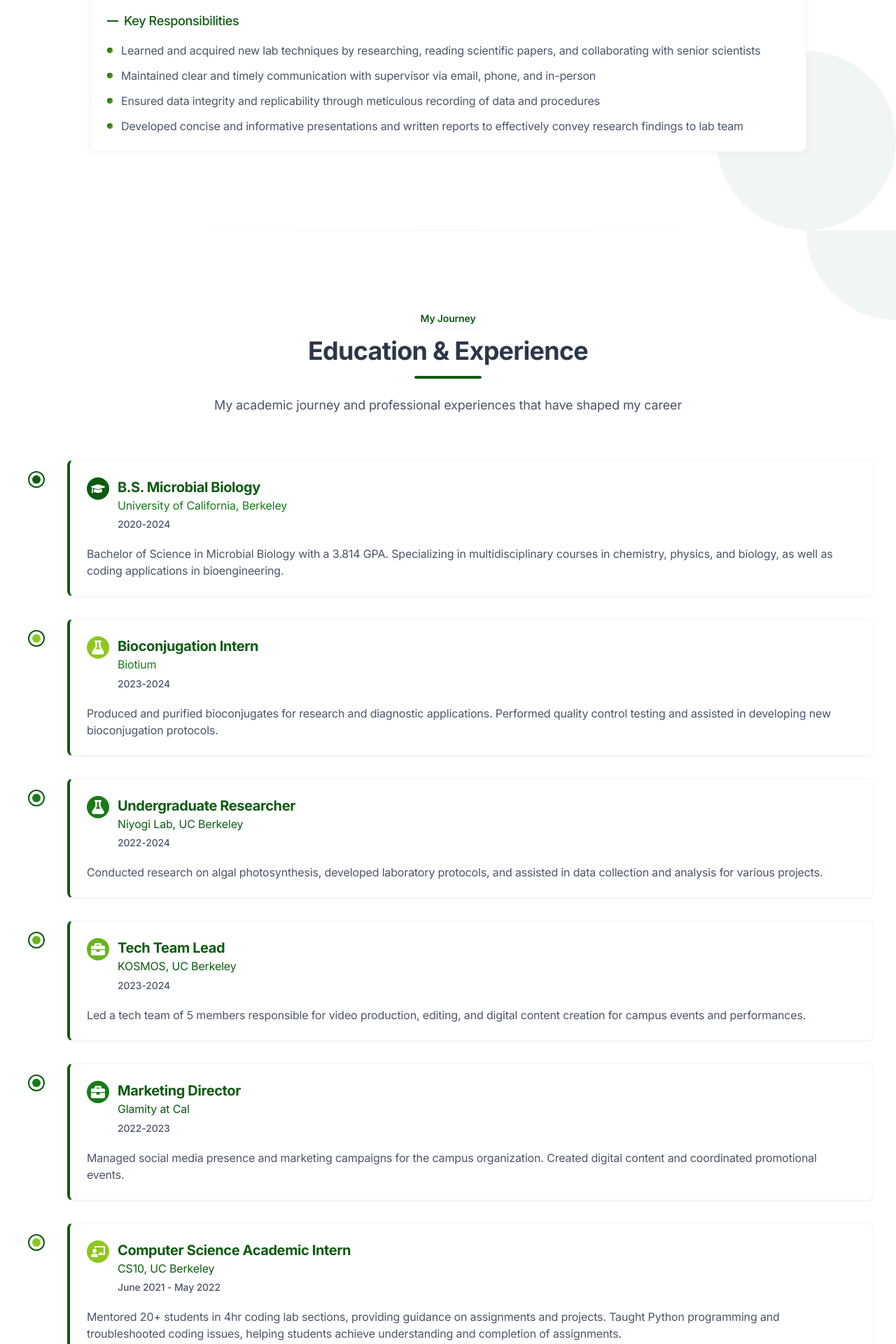
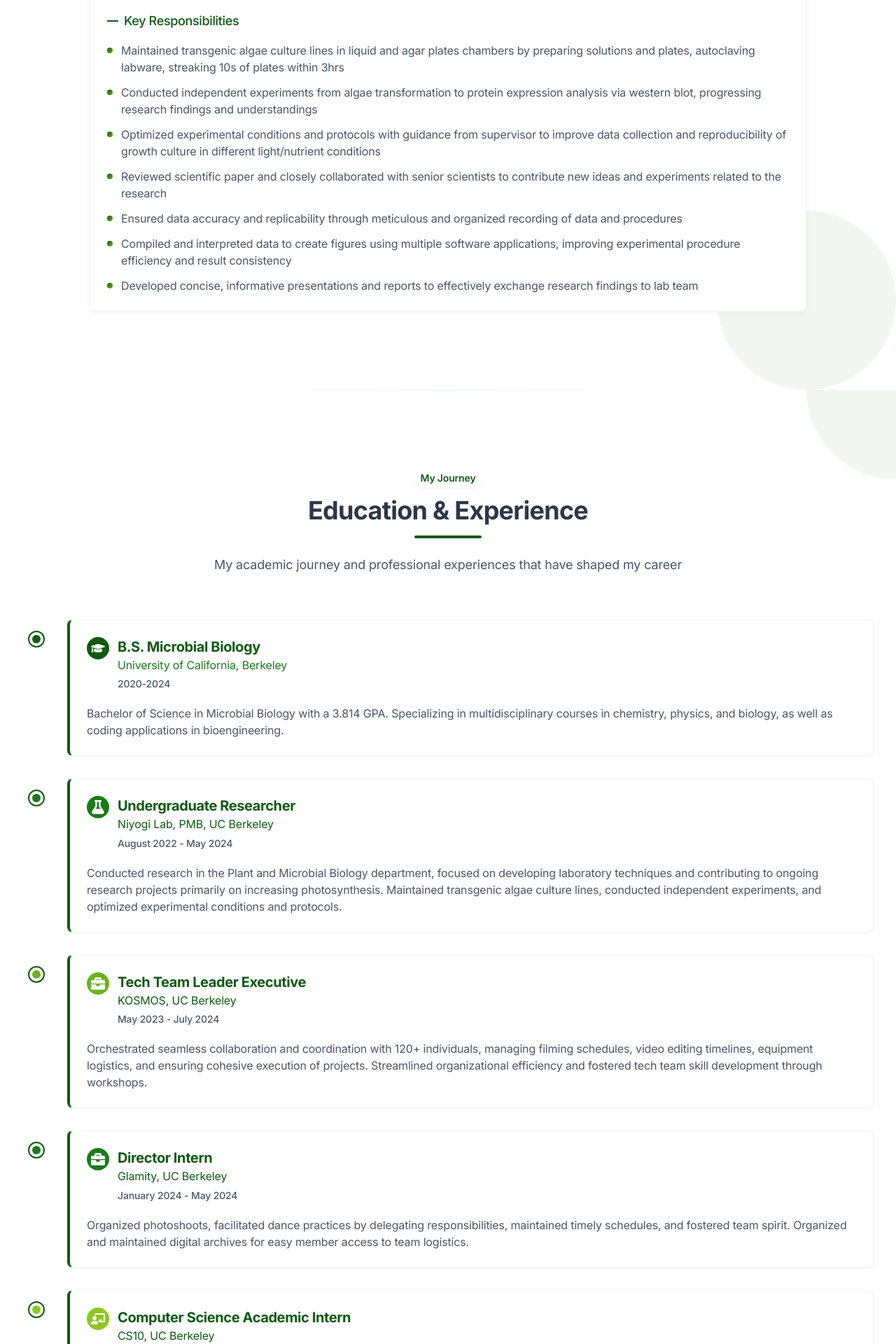
Before and after one commit to aviju888/mw-portfolio, a Next.js app: page / in a window 1280 px wide. Shown: the part 2340-4260 px from the top of the page at 70% size. Built offline with nearby package versions, Linux system fonts and the light colour scheme.

Commit message:
Update education, research and skills sections with new content

```diff
--- a/src/components/Education.tsx
+++ b/src/components/Education.tsx
@@ -31,40 +31,30 @@ const Education = () => {
     },
     {
       type: "work",
-      title: "Bioconjugation Intern",
-      institution: "Biotium",
-      period: "2023-2024",
-      details: "Produced and purified bioconjugates for research and diagnostic applications. Performed quality control testing and assisted in developing new bioconjugation protocols.",
-      icon: <FaFlask className="w-5 h-5" />,
-      color: "bg-[var(--brightest)]",
-      url: ""
-    },
-    {
-      type: "work",
       title: "Undergraduate Researcher",
-      institution: "Niyogi Lab, UC Berkeley",
-      period: "2022-2024",
-      details: "Conducted research on algal photosynthesis, developed laboratory protocols, and assisted in data collection and analysis for various projects.",
+      institution: "Niyogi Lab, PMB, UC Berkeley",
+      period: "August 2022 - May 2024",
+      details: "Conducted research in the Plant and Microbial Biology department, focused on developing laboratory techniques and contributing to ongoing research projects primarily on increasing photosynthesis. Maintained transgenic algae culture lines, conducted independent experiments, and optimized experimental conditions and protocols.",
       icon: <FaFlask className="w-5 h-5" />,
       color: "bg-[var(--accent)]",
       url: "https://niyogilab.berkeley.edu/"
     },
     {
       type: "work",
-      title: "Tech Team Lead",
+      title: "Tech Team Leader Executive",
       institution: "KOSMOS, UC Berkeley",
-      period: "2023-2024",
-      details: "Led a tech team of 5 members responsible for video production, editing, and digital content creation for campus events and performances.",
+      period: "May 2023 - July 2024",
+      details: "Orchestrated seamless collaboration and coordination with 120+ individuals, managing filming schedules, video editing timelines, equipment logistics, and ensuring cohesive execution of projects. Streamlined organizational efficiency and fostered tech team skill development through workshops.",
       icon: <FaBriefcase className="w-5 h-5" />,
       color: "bg-[var(--highlight)]",
       url: "https://www.youtube.com/channel/UChvWutuKGAvyALW_fWDNfXg"
     },
     {
       type: "work",
-      title: "Marketing Director",
-      institution: "Glamity at Cal",
-      period: "2022-2023",
-      details: "Managed social media presence and marketing campaigns for the campus organization. Created digital content and coordinated promotional events.",
+      title: "Director Intern",
+      institution: "Glamity, UC Berkeley",
+      period: "January 2024 - May 2024",
+      details: "Organized photoshoots, facilitated dance practices by delegating responsibilities, maintained timely schedules, and fostered team spirit. Organized and maintained digital archives for easy member access to team logistics.",
       icon: <FaBriefcase className="w-5 h-5" />,
       color: "bg-[var(--accent)]",
       url: "https://www.instagram.com/glamityatcal/"
@@ -74,7 +64,7 @@ const Education = () => {
       title: "Computer Science Academic Intern",
       institution: "CS10, UC Berkeley",
       period: "June 2021 - May 2022",
-      details: "Mentored 20+ students in 4hr coding lab sections, providing guidance on assignments and projects. Taught Python programming and troubleshooted coding issues, helping students achieve understanding and completion of assignments.",
+      details: "Mentored 20+ students in 4hr coding lab sections, providing guidance on assignments and over 15+ projects. Expertly taught Python code and troubleshooted coding issues, effectively helping students achieve understanding and completion of coding assignments.",
       icon: <FaChalkboardTeacher className="w-5 h-5" />,
       color: "bg-[var(--brightest)]",
       url: "https://cs10.org/sp22/"
@@ -84,9 +74,29 @@ const Education = () => {
       title: "Biology Lab Intern",
       institution: "Bio1AL, UC Berkeley",
       period: "January 2022 - May 2022",
-      details: "Arranged and assisted lab experiments for 25+ students in weekly 3hr lab sections. Performed lab assignments accurately in half the allotted time through efficient time management and professional scientific techniques.",
+      details: "Arranged and assisted lab experiments for 25+ students for 3hr weekly lab section. Performed student's lab assignments accurately in half the allotted time through time management and professional scientific techniques. Facilitated exam logistics for 100+ students.",
       icon: <FaFlask className="w-5 h-5" />,
       color: "bg-[var(--highlight)]",
+      url: ""
+    },
+    {
+      type: "work",
+      title: "Bioconjugation Intern",
+      institution: "Biotium, Fremont",
+      period: "May 2022 - August 2022",
+      details: "Executed 3-4 high-yield bioconjugation production simultaneously through strategic planning and chromatographic purification. Mastered and adapted workflow in 2-weeks and trained 2 fellow interns. Increased production by ~75% through collaboration with supervisors and staff.",
+      icon: <FaFlask className="w-5 h-5" />,
+      color: "bg-[var(--brightest)]",
+      url: ""
+    },
+    {
+      type: "work",
+      title: "Musical Producer and Manager",
+      institution: "AHS Performing Arts Center | Lafayette, CA",
+      period: "January 2018 - March 2020",
+      details: "Coordinated with 12+ local businesses to gather funds and increase promotion for annual musicals. Managed rehearsal scheduling for cast members and staff for each 4-month production. Maintained online resources and documentation for 70+ cast members and staff.",
+      icon: <FaBriefcase className="w-5 h-5" />,
+      color: "bg-[var(--accent)]",
       url: ""
     }
   ];
--- a/src/components/Research.tsx
+++ b/src/components/Research.tsx
@@ -23,12 +23,15 @@ const Research = () => {
       shortTitle: "Research",
       subtitle: "Niyogi Lab, PMB, UC Berkeley",
       period: "August 2022 - May 2024",
-      description: "Conducted research in the Plant and Microbial Biology department, focused on developing laboratory techniques and contributing to ongoing research projects.",
+      description: "Conducted research in the Plant and Microbial Biology department, focused on developing laboratory techniques and contributing to ongoing research projects primarily on increasing photosynthesis.",
       highlights: [
-        "Learned and acquired new lab techniques by researching, reading scientific papers, and collaborating with senior scientists",
-        "Maintained clear and timely communication with supervisor via email, phone, and in-person",
-        "Ensured data integrity and replicability through meticulous recording of data and procedures",
-        "Developed concise and informative presentations and written reports to effectively convey research findings to lab team"
+        "Maintained transgenic algae culture lines in liquid and agar plates chambers by preparing solutions and plates, autoclaving labware, streaking 10s of plates within 3hrs",
+        "Conducted independent experiments from algae transformation to protein expression analysis via western blot, progressing research findings and understandings",
+        "Optimized experimental conditions and protocols with guidance from supervisor to improve data collection and reproducibility of growth culture in different light/nutrient conditions",
+        "Reviewed scientific paper and closely collaborated with senior scientists to contribute new ideas and experiments related to the research",
+        "Ensured data accuracy and replicability through meticulous and organized recording of data and procedures",
+        "Compiled and interpreted data to create figures using multiple software applications, improving experimental procedure efficiency and result consistency",
+        "Developed concise, informative presentations and reports to effectively exchange research findings to lab team"
       ],
       image: "/images/research1.jpg",
       icon: <FaFlask size={20} />,
@@ -44,15 +47,17 @@ const Research = () => {
       type: "dual",
       experiences: [
         {
-          title: "Tech Team Leader",
+          title: "Tech Team Leader Executive",
           subtitle: "KOSMOS, UC Berkeley",
           period: "May 2023 - July 2024",
           description: "Led the technical team for KOSMOS, managing filming schedules, video editing, and equipment logistics for a large organization.",
           highlights: [
-            "Orchestrated seamless collaboration and coordination with 40+ individuals managing filming schedules and video production",
+            "Orchestrated seamless collaboration and coordination with 120+ individuals, adeptly managing filming schedules, video editing timelines, equipment logistics, and ensuring cohesive execution of projects",
+            "Designed, organized, and managed multiple documents, Google sheets, etc. to implement a functioning work system for team and accurate documentation and accessibility of all photage-related content",
             "Streamlined organizational efficiency by centralizing and maintaining a comprehensive digital archive",
             "Fostered tech team skill development by designing workshops covering editing, photoshop, and filming techniques",
-            "Recruited club members for Tech Team through digital content and outreach, increasing member numbers by over 400%"
+            "Recruited club members for Tech Team through digital content and outreach, increasing member numbers by over 400%",
+            "Communicated frequently with all sectors of the organization to maintain efficient workflow and collaboration"
           ],
           icon: <FaCode size={20} />,
           color: "from-[var(--accent)] to-[var(--secondary)]"
--- a/src/components/Skills.tsx
+++ b/src/components/Skills.tsx
@@ -22,14 +22,22 @@ const Skills = () => {
       title: "Laboratory Techniques",
       icon: <FaFlask className="w-6 h-6" />,
       skills: [
-        "PCR & qPCR Methods",
-        "ELISA & Immunoassays",
+        "qPCR",
         "Gel Electrophoresis",
-        "Western Blotting",
-        "Cell Culture",
-        "Flow Cytometry",
-        "Bioconjugation",
-        "Protein Purification"
+        "Western Blot",
+        "SDS-PAGE",
+        "Microscopy (BF/DF/PC/PL+fluorescent)",
+        "Cell Culture & Cell Count",
+        "DNA/RNA/Protein Purification",
+        "Bacterial Transformation",
+        "Electroporation",
+        "IVT mRNA",
+        "Chromatography (MS/SEC/HIC/column)",
+        "Hemocytometer",
+        "Plate Streaking",
+        "Sequencing",
+        "Micropipette & pH Meter",
+        "Autoclave"
       ],
       color: "from-[var(--secondary)] to-[var(--accent)]"
     },
@@ -39,10 +47,12 @@ const Skills = () => {
       skills: [
         "Python",
         "R Programming",
-        "MATLAB",
-        "Data Analysis",
-        "Statistical Methods",
-        "Bioinformatics",
+        "Java",
+        "MAFFT",
+        "PhyML",
+        "Google Suite",
+        "Microsoft Excel",
+        "Adobe Acrobat",
         "Adobe Creative Suite",
         "Laboratory Software"
       ],
@@ -54,6 +64,7 @@ const Skills = () => {
       skills: [
         "Scientific Writing",
         "Research Presentations",
+        "Research Posters",
         "Classroom Instruction",
         "One-on-One Mentoring",
         "Technical Reporting",
```
